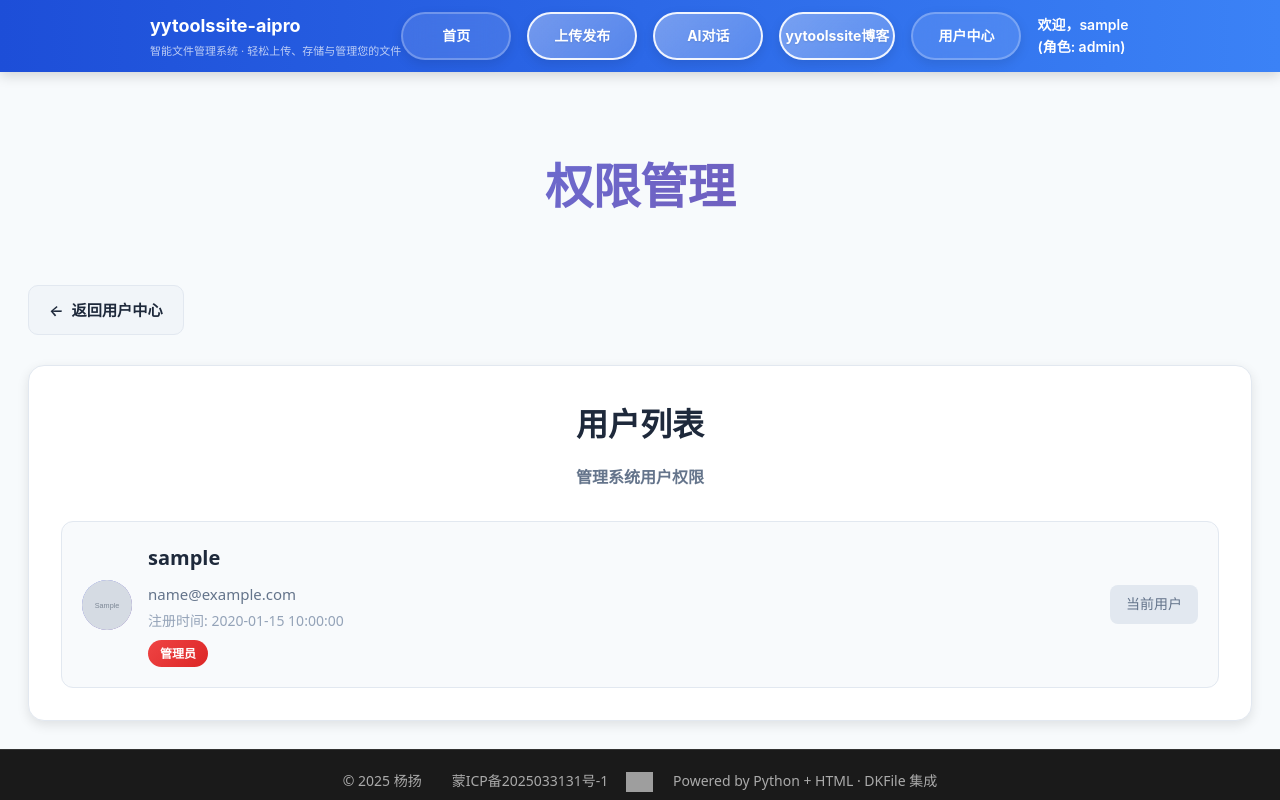
After one commit to Yangyang178/yytoolssote, a Flask app: page /permission-management in a window 1280 px wide. The commit adds this page. Run offline with Flask 2, Linux system fonts and the light colour scheme; the visitor is signed in with stand-in values (Sample User, id 1); tables that the repository leaves empty hold one stand-in row (values such as "Sample post"); grey boxes marked "Sample" are stand-in pictures; grey boxes are pictures that could not be loaded.

Commit message:
添加管理员权限和文件分类功能
- 添加权限管理功能：管理员可以查看、修改和删除用户
- 添加上传位置选择：管理员可以选择上传到首页或用户中心
- 添加文件分类功能：管理员可以手动选择文件分类
- 修改首页删除功能：仅管理员可以删除首页文件
- 添加session角色信息：登录时设置session['role']
- 优化用户管理：权限管理页面显示所有用户信息

```diff
--- a/app.py
+++ b/app.py
@@ -24,6 +24,42 @@ def calculate_file_hash(file_path):
         for chunk in iter(lambda: f.read(4096), b''):
             hasher.update(chunk)
     return hasher.hexdigest()
+
+def get_file_category(filename):
+    """根据文件扩展名自动识别文件分类"""
+    ext = os.path.splitext(filename)[1].lower()
+
+    category_mapping = {
+        '图片处理': ['.jpg', '.jpeg', '.png', '.gif', '.bmp', '.svg', '.webp', '.ico', '.tiff', '.psd', '.ai', '.eps'],
+        '文件处理': ['.pdf', '.doc', '.docx', '.xls', '.xlsx', '.ppt', '.pptx', '.txt', '.rtf', '.odt', '.ods', '.odp'],
+        '娱乐游戏': ['.html', '.htm', '.swf', '.fla', '.unity3d', '.unity'],
+        '开发工具': ['.py', '.js', '.java', '.c', '.cpp', '.h', '.php', '.rb', '.go', '.rs', '.ts', '.jsx', '.vue', '.css', '.scss', '.less', '.json', '.xml', '.yaml', '.yml', '.sql', '.sh', '.bat', '.ps1'],
+        '通用工具': ['.zip', '.rar', '.7z', '.tar', '.gz', '.exe', '.msi', '.dmg', '.apk', '.ipa', '.deb', '.rpm'],
+        '生活工具': ['.mp3', '.wav', '.flac', '.aac', '.ogg', '.wma', '.m4a', '.mp4', '.avi', '.mkv', '.mov', '.wmv', '.flv', '.webm', '.3gp', '.m4v']
+    }
+
+    for category, extensions in category_mapping.items():
+        if ext in extensions:
+            return category
+
+    return '通用工具'
+
+def get_or_create_category(conn, category_name, user_id):
+    """获取或创建分类"""
+    category = conn.execute('SELECT id FROM categories WHERE name = ? AND user_id = ?', (category_name, user_id)).fetchone()
+    if category:
+        return category['id']
+
+    cursor = conn.cursor()
+    cursor.execute('INSERT INTO categories (name, user_id) VALUES (?, ?)', (category_name, user_id))
+    conn.commit()
+    return cursor.lastrowid
+
+def assign_category_to_file(conn, file_id, category_name, user_id):
+    """为文件分配分类"""
+    category_id = get_or_create_category(conn, category_name, user_id)
+    conn.execute('INSERT OR IGNORE INTO file_categories (file_id, category_id) VALUES (?, ?)', (file_id, category_id))
+    conn.commit()
 
 BASE_DIR = Path(__file__).parent
 load_dotenv(BASE_DIR / ".env")
@@ -1226,7 +1262,7 @@ def index():
                 "is_update": d.get("is_update"),
                 "updated_at": d.get("updated_at"),
             })
-    return render_template("index.html", files=files, remote_table=remote_table, remote_error=remote_error, dk_info=info, username=session.get('username'))
+    return render_template("index.html", files=files, remote_table=remote_table, remote_error=remote_error, dk_info=info, username=session.get('username'), role=session.get('role'))
 
 
 
--- a/routes.py
+++ b/routes.py
@@ -96,6 +96,7 @@ def auth():
                 session['user_id'] = user['id']
                 session['username'] = user['username']
                 session['email'] = user['email']
+                session['role'] = user['role']
 
                 # 记录操作日志
                 log_message(
@@ -157,6 +158,7 @@ def auth():
                 session['user_id'] = user['id']
                 session['username'] = user['username']
                 session['email'] = user['email']
+                session['role'] = user['role']
 
                 print(f"DEBUG: Session设置成功，user_id: {session['user_id']}")
                 # 记录操作日志
@@ -524,6 +526,8 @@ def upload():
         files = request.files.getlist('file')
         project_name = request.form.get('project_name')
         project_desc = request.form.get('project_desc')
+        upload_target = request.form.get('upload_target', 'user')
+        file_category = request.form.get('file_category')
 
         if not files or files[0].filename == '':
             flash('请选择文件')
@@ -532,6 +536,15 @@ def upload():
         # 处理文件上传（简化版，实际应包含安全检查）
         conn = get_db()
         try:
+            # 检查用户是否为管理员
+            current_user = conn.execute('SELECT * FROM users WHERE id = ?', (session['user_id'],)).fetchone()
+            is_admin = current_user and current_user['role'] == 'admin'
+
+            # 确定上传目标用户ID
+            target_user_id = session['user_id']
+            if is_admin and upload_target == 'home':
+                target_user_id = 'default_user'
+
             for file in files:
                 if file.filename == '':
                     continue
@@ -551,8 +564,13 @@ def upload():
                 # 插入数据库，包含created_at字段
                 conn.execute('''INSERT INTO files (id, user_id, filename, stored_name, path, size, project_name, project_desc, created_at)
                                VALUES (?, ?, ?, ?, ?, ?, ?, ?, CURRENT_TIMESTAMP)''',
-                           (file_id, session['user_id'], file.filename, stored_name, file_path, file_size,
+                           (file_id, target_user_id, file.filename, stored_name, file_path, file_size,
                             project_name, project_desc))
+
+                # 使用用户选择的分类（仅管理员）
+                if is_admin and file_category:
+                    from app import get_or_create_category, assign_category_to_file
+                    assign_category_to_file(conn, file_id, file_category, target_user_id)
 
             conn.commit()
             flash('文件上传成功')
@@ -1647,11 +1665,22 @@ def file_delete(file_id):
 
     conn = get_db()
     try:
-        file = conn.execute('SELECT * FROM files WHERE id = ? AND user_id = ?',
+        current_user = conn.execute('SELECT * FROM users WHERE id = ?', (session['user_id'],)).fetchone()
+        is_admin = current_user and current_user['role'] == 'admin'
+
+        file = conn.execute('SELECT * FROM files WHERE id = ? AND (user_id = ? OR user_id = "default_user")',
                            (file_id, session['user_id'])).fetchone()
         if not file:
             flash('文件不存在或无权限')
-            return redirect(url_for('user_center'))
+            return redirect(url_for('index'))
+
+        if file['user_id'] == 'default_user' and not is_admin:
+            flash('无权限删除首页文件')
+            return redirect(url_for('index'))
+
+        if file['user_id'] != session['user_id'] and file['user_id'] != 'default_user':
+            flash('无权限删除此文件')
+            return redirect(url_for('index'))
 
         # 删除文件
         conn.execute('DELETE FROM files WHERE id = ?', (file_id,))
@@ -1677,9 +1706,12 @@ def file_delete(file_id):
             # 提取folder_id
             folder_id = referrer.split('/')[-1]
             return redirect(url_for('folder_detail', folder_id=folder_id))
+        elif referrer and 'user_center' in referrer:
+            # 从用户中心删除的，跳回用户中心
+            return redirect(url_for('user_center'))
         else:
-            # 从其他页面删除的，跳回用户中心
-            return redirect(url_for('user_center'))
+            # 从首页删除的，跳回首页
+            return redirect(url_for('index'))
     except Exception as e:
         conn.rollback()
         flash(f'删除文件失败: {str(e)}')
@@ -1690,9 +1722,12 @@ def file_delete(file_id):
             # 从文件夹详情页删除的，跳回文件夹详情页
             folder_id = referrer.split('/')[-1]
             return redirect(url_for('folder_detail', folder_id=folder_id))
+        elif referrer and 'user_center' in referrer:
+            # 从用户中心删除的，跳回用户中心
+            return redirect(url_for('user_center'))
         else:
-            # 从其他页面删除的，跳回用户中心
-            return redirect(url_for('user_center'))
+            # 从首页删除的，跳回首页
+            return redirect(url_for('index'))
     finally:
         conn.close()
 
@@ -1753,3 +1788,73 @@ def file_replace():
         return redirect(url_for('user_center'))
     finally:
         conn.close()
+
+# 权限管理页面
+@app.route('/permission-management')
+def permission_management():
+    if 'user_id' not in session:
+        return redirect(url_for('auth'))
+
+    conn = get_db()
+    try:
+        current_user = conn.execute('SELECT * FROM users WHERE id = ?', (session['user_id'],)).fetchone()
+        if not current_user or current_user['role'] != 'admin':
+            flash('无权限访问此页面')
+            return redirect(url_for('user_center'))
+
+        users = conn.execute('SELECT * FROM users ORDER BY created_at DESC').fetchall()
+    finally:
+        conn.close()
+
+    return render_template('permission_management.html',
+                           username=session.get('username'),
+                           users=users,
+                           current_user=current_user)
+
+# 更新用户角色
+@app.route('/update-user-role/<user_id>', methods=['POST'])
+def update_user_role(user_id):
+    if 'user_id' not in session:
+        return redirect(url_for('auth'))
+
+    conn = get_db()
+    try:
+        current_user = conn.execute('SELECT * FROM users WHERE id = ?', (session['user_id'],)).fetchone()
+        if not current_user or current_user['role'] != 'admin':
+            return jsonify({'success': False, 'message': '无权限'}), 403
+
+        if user_id == session['user_id']:
+            return jsonify({'success': False, 'message': '不能修改自己的角色'}), 400
+
+        new_role = request.form.get('role')
+        if new_role not in ['user', 'admin']:
+            return jsonify({'success': False, 'message': '无效的角色'}), 400
+
+        conn.execute('UPDATE users SET role = ? WHERE id = ?', (new_role, user_id))
+        conn.commit()
+
+        return jsonify({'success': True, 'message': '角色更新成功'})
+    finally:
+        conn.close()
+
+# 删除用户
+@app.route('/delete-user/<user_id>', methods=['POST'])
+def delete_user(user_id):
+    if 'user_id' not in session:
+        return redirect(url_for('auth'))
+
+    conn = get_db()
+    try:
+        current_user = conn.execute('SELECT * FROM users WHERE id = ?', (session['user_id'],)).fetchone()
+        if not current_user or current_user['role'] != 'admin':
+            return jsonify({'success': False, 'message': '无权限'}), 403
+
+        if user_id == session['user_id']:
+            return jsonify({'success': False, 'message': '不能删除自己'}), 400
+
+        conn.execute('DELETE FROM users WHERE id = ?', (user_id,))
+        conn.commit()
+
+        return jsonify({'success': True, 'message': '用户删除成功'})
+    finally:
+        conn.close()
--- a/templates/index.html
+++ b/templates/index.html
@@ -51,7 +51,7 @@
     <div class="section-header-wrapper">
       <h2 class="section-header">文件列表</h2>
       <div class="section-actions">
-        {% if session.role == 'developer' %}
+        {% if session.get('role') == 'admin' %}
         <a href="{{ url_for('upload') }}" class="btn btn-primary">
           <i class="icon-upload">📤</i> 上传新文件
         </a>
@@ -165,7 +165,7 @@
             <div class="file-actions">
               <a class="btn btn-detail file-action" href="{{ url_for('file_detail', file_id=f.id) }}">详情</a>
               <a class="btn btn-download file-action" href="{{ url_for('download_local', stored_name=f.stored_name) }}">下载</a>
-              {% if session.role == 'developer' %}
+              {% if session.get('role') == 'admin' %}
               <form class="inline" action="{{ url_for('file_delete', file_id=f.id) }}" method="post" onsubmit="return confirm('确定要删除这个文件吗？此操作不可恢复。')">
                 <button class="btn btn-delete file-action" type="submit">删除</button>
               </form>
--- /dev/null
+++ b/templates/permission_management.html
@@ -0,0 +1,345 @@
+{% extends 'base.html' %}
+
+{% block content %}
+<div class="user-center-container">
+    <div class="container">
+        <div class="page-header">
+            <h1 class="page-title">权限管理</h1>
+        </div>
+
+        <!-- 返回按钮 -->
+        <div class="back-section">
+            <a href="{{ url_for('user_center') }}" class="btn btn-secondary">
+                <i>←</i> 返回用户中心
+            </a>
+        </div>
+
+        <!-- 用户列表 -->
+        <div class="content-section">
+            <div class="section-header">
+                <h2 class="section-title">用户列表</h2>
+                <p class="section-desc">管理系统用户权限</p>
+            </div>
+
+            <div class="users-list">
+                {% for user in users %}
+                <div class="user-item">
+                    <div class="user-info">
+                        <div class="user-avatar-small">
+                            {% if user.avatar %}
+                                <img src="{{ url_for('static', filename='avatars/' + user.avatar) }}" alt="{{ user.username }}">
+                            {% else %}
+                                <div class="avatar-icon-small">{{ user.username[0] | upper }}</div>
+                            {% endif %}
+                        </div>
+                        <div class="user-details">
+                            <h3 class="user-name">{{ user.username }}</h3>
+                            <p class="user-email">{{ user.email }}</p>
+                            <p class="user-created">注册时间: {{ user.created_at }}</p>
+                            <div class="user-role-badge {{ 'role-admin' if user.role == 'admin' else 'role-user' }}">
+                                {{ '管理员' if user.role == 'admin' else '普通用户' }}
+                            </div>
+                        </div>
+                    </div>
+                    <div class="user-actions">
+                        {% if user.id != current_user.id %}
+                        <select class="role-select" data-user-id="{{ user.id }}" data-current-role="{{ user.role }}">
+                            <option value="user" {{ 'selected' if user.role == 'user' else '' }}>普通用户</option>
+                            <option value="admin" {{ 'selected' if user.role == 'admin' else '' }}>管理员</option>
+                        </select>
+                        <button class="btn btn-delete-user" data-user-id="{{ user.id }}" data-user-name="{{ user.username }}">
+                            <i>🗑️</i> 删除
+                        </button>
+                        {% else %}
+                        <span class="current-user-badge">当前用户</span>
+                        {% endif %}
+                    </div>
+                </div>
+                {% endfor %}
+            </div>
+        </div>
+    </div>
+</div>
+
+<style>
+/* 权限管理页面样式 */
+.permission-management-container {
+    padding: 120px 20px 60px;
+    background: #f8fafc;
+    min-height: calc(100vh - 120px);
+}
+
+.back-section {
+    margin-bottom: 30px;
+}
+
+.content-section {
+    background: white;
+    border-radius: 16px;
+    box-shadow: 0 4px 12px rgba(0, 0, 0, 0.1);
+    border: 1px solid #e2e8f0;
+    padding: 32px;
+}
+
+.section-header {
+    margin-bottom: 30px;
+    text-align: center;
+}
+
+.section-title {
+    font-size: 2rem;
+    font-weight: 700;
+    color: #1e293b;
+    margin: 0 0 16px 0;
+}
+
+.section-desc {
+    color: #64748b;
+    font-size: 1rem;
+    margin: 0;
+}
+
+.users-list {
+    display: flex;
+    flex-direction: column;
+    gap: 20px;
+}
+
+.user-item {
+    display: flex;
+    align-items: center;
+    justify-content: space-between;
+    padding: 20px;
+    background: #f8fafc;
+    border-radius: 12px;
+    border: 1px solid #e2e8f0;
+    transition: all 0.3s ease;
+}
+
+.user-item:hover {
+    background: #f1f5f9;
+    border-color: #667eea;
+    transform: translateY(-2px);
+    box-shadow: 0 4px 12px rgba(102, 126, 234, 0.15);
+}
+
+.user-info {
+    display: flex;
+    align-items: center;
+    gap: 16px;
+    flex: 1;
+}
+
+.user-avatar-small {
+    width: 50px;
+    height: 50px;
+    border-radius: 50%;
+    overflow: hidden;
+    background: linear-gradient(135deg, #667eea 0%, #764ba2 100%);
+    display: flex;
+    align-items: center;
+    justify-content: center;
+    flex-shrink: 0;
+}
+
+.user-avatar-small img {
+    width: 100%;
+    height: 100%;
+    object-fit: cover;
+}
+
+.avatar-icon-small {
+    font-size: 1.5rem;
+    font-weight: 700;
+    color: white;
+}
+
+.user-details {
+    flex: 1;
+    min-width: 0;
+}
+
+.user-name {
+    font-size: 1.25rem;
+    font-weight: 700;
+    color: #1e293b;
+    margin: 0 0 8px 0;
+}
+
+.user-email {
+    font-size: 0.9375rem;
+    color: #64748b;
+    margin: 0 0 4px 0;
+}
+
+.user-created {
+    font-size: 0.875rem;
+    color: #94a3b8;
+    margin: 0;
+}
+
+.user-role-badge {
+    display: inline-block;
+    padding: 4px 12px;
+    border-radius: 20px;
+    font-size: 0.75rem;
+    font-weight: 600;
+    margin-top: 8px;
+}
+
+.role-admin {
+    background: linear-gradient(135deg, #ef4444 0%, #dc2626 100%);
+    color: white;
+}
+
+.role-user {
+    background: linear-gradient(135deg, #10b981 0%, #059669 100%);
+    color: white;
+}
+
+.user-actions {
+    display: flex;
+    align-items: center;
+    gap: 12px;
+}
+
+.role-select {
+    padding: 8px 16px;
+    border: 2px solid #e2e8f0;
+    border-radius: 8px;
+    font-size: 0.9375rem;
+    font-weight: 500;
+    color: #1e293b;
+    background: white;
+    cursor: pointer;
+    transition: all 0.3s ease;
+}
+
+.role-select:hover {
+    border-color: #667eea;
+    box-shadow: 0 0 0 4px rgba(102, 126, 234, 0.1);
+}
+
+.btn-delete-user {
+    background: linear-gradient(135deg, #ef4444 0%, #dc2626 100%);
+    color: white;
+    border: none;
+    border-radius: 8px;
+    padding: 8px 16px;
+    font-size: 0.875rem;
+    font-weight: 600;
+    cursor: pointer;
+    transition: all 0.3s ease;
+    display: flex;
+    align-items: center;
+    gap: 6px;
+}
+
+.btn-delete-user:hover {
+    background: linear-gradient(135deg, #dc2626 0%, #b91c1c 100%);
+    transform: translateY(-1px);
+    box-shadow: 0 4px 12px rgba(239, 68, 68, 0.25);
+}
+
+.current-user-badge {
+    padding: 8px 16px;
+    background: #e2e8f0;
+    color: #64748b;
+    border-radius: 8px;
+    font-size: 0.875rem;
+    font-weight: 500;
+}
+
+/* 响应式设计 */
+@media (max-width: 768px) {
+    .permission-management-container {
+        padding: 100px 16px 40px;
+    }
+
+    .section-title {
+        font-size: 1.5rem;
+    }
+
+    .user-item {
+        flex-direction: column;
+        align-items: stretch;
+    }
+
+    .user-info {
+        flex-direction: column;
+        align-items: flex-start;
+        gap: 12px;
+    }
+
+    .user-actions {
+        flex-direction: column;
+        width: 100%;
+    }
+
+    .role-select,
+    .btn-delete-user {
+        width: 100%;
+        justify-content: center;
+    }
+}
+</style>
+
+<script>
+    // 更新用户角色
+    document.querySelectorAll('.role-select').forEach(select => {
+        select.addEventListener('change', function() {
+            const userId = this.dataset.userId;
+            const newRole = this.value;
+            const userName = this.dataset.userName;
+
+            if (confirm(`确定要将用户 ${userName} 的角色更改为 ${newRole === 'admin' ? '管理员' : '普通用户'} 吗？`)) {
+                fetch(`/update-user-role/${userId}`, {
+                    method: 'POST',
+                    headers: {
+                        'Content-Type': 'application/x-www-form-urlencoded',
+                    },
+                    body: `role=${newRole}`
+                })
+                .then(response => response.json())
+                .then(data => {
+                    if (data.success) {
+                        alert(data.message);
+                        location.reload();
+                    } else {
+                        alert(data.message);
+                    }
+                })
+                .catch(error => {
+                    alert('操作失败，请重试');
+                });
+            }
+        });
+    });
+
+    // 删除用户
+    document.querySelectorAll('.btn-delete-user').forEach(btn => {
+        btn.addEventListener('click', function() {
+            const userId = this.dataset.userId;
+            const userName = this.dataset.userName;
+
+            if (confirm(`确定要删除用户 ${userName} 吗？此操作不可恢复。`)) {
+                fetch(`/delete-user/${userId}`, {
+                    method: 'POST'
+                })
+                .then(response => response.json())
+                .then(data => {
+                    if (data.success) {
+                        alert(data.message);
+                        location.reload();
+                    } else {
+                        alert(data.message);
+                    }
+                })
+                .catch(error => {
+                    alert('操作失败，请重试');
+                });
+            }
+        });
+    });
+</script>
+{% endblock %}
```
Also changed, not shown: add_permission_routes.py (added, +92 -0 lines), templates/upload_page.html (+15 -1 lines), templates/user_center.html (+20 -0 lines).
